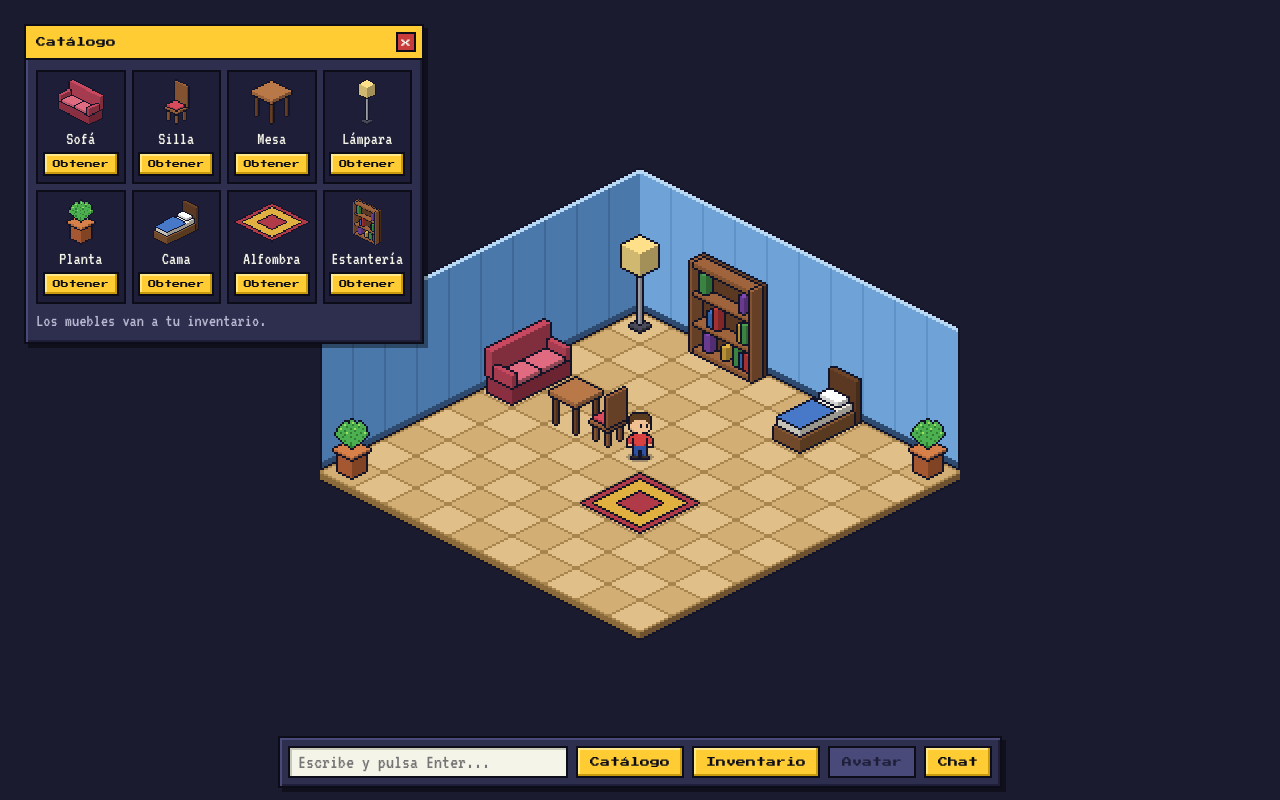
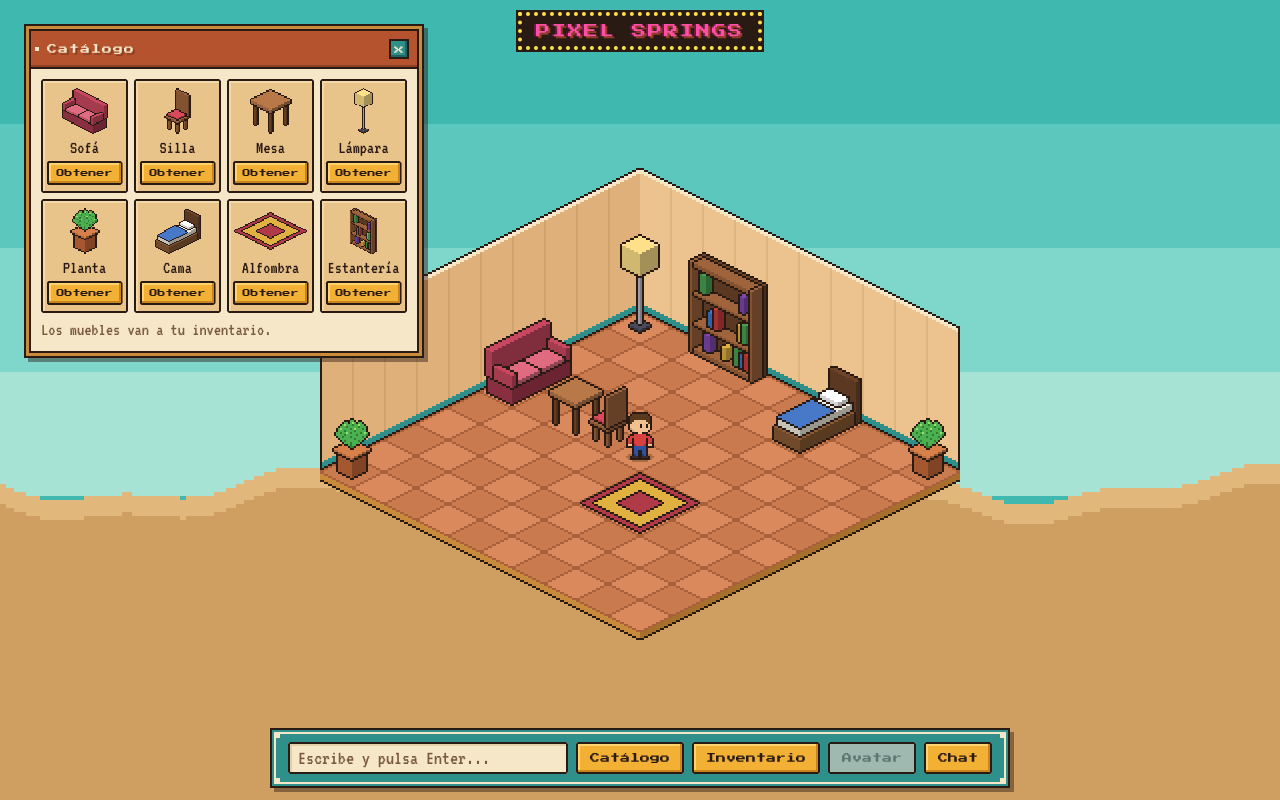
Before and after one commit to CeciliaFerraz14/habbo, a website built with Vite: page client/index.html in a window 1280 px wide. Both pictures are taken after a click on the button "Catálogo". Built offline with nearby package versions, Linux system fonts and the light colour scheme.

Commit message:
Pixel Springs: rebranding y estética de desierto
- Nuevo nombre del juego en interfaz, HTML y README
- Paleta centralizada en sprites/palette.ts (arena, ocre, terracota, turquesa, neones)
- Fondo de cielo por franjas y dunas pixeladas
- Sala con suelo de barro cocido y paredes de adobe
- Interfaz estilo letrero de diner y cartel de carretera, con marquesina del título

Co-Authored-By: Claude Opus 5.5 <noreply@anthropic.com>
Claude-Session: https://claude.ai/code/session_01AMRo7PTLVhJmbKfdWMrVJ5

```diff
--- a/client/index.html
+++ b/client/index.html
@@ -3,7 +3,7 @@
   <head>
     <meta charset="UTF-8" />
     <meta name="viewport" content="width=device-width, initial-scale=1.0" />
-    <title>habbo</title>
+    <title>Pixel Springs</title>
     <link rel="preconnect" href="https://fonts.googleapis.com" />
     <link rel="preconnect" href="https://fonts.gstatic.com" crossorigin />
     <link
--- a/client/src/engine/renderer.ts
+++ b/client/src/engine/renderer.ts
@@ -23,6 +23,7 @@ import {
 } from '../sprites/avatar';
 import type { Sprite } from '../sprites/canvas';
 import { getFurniSprite } from '../sprites/furniture/bake';
+import { PALETTE } from '../sprites/palette';
 import { MODELS } from '../sprites/furniture/index';
 import type { RoomSprites } from '../sprites/room';
 import { WALL_HEIGHT } from '../sprites/room';
@@ -30,7 +31,6 @@ import type { Camera } from './camera';
 import { depthSort, type DepthBox } from './depth';
 import { TILE_HEIGHT, TILE_WIDTH, tileToScreen, type Point } from './iso';
 
-const BACKGROUND = '#1b1b2f';
 const HALF_W = TILE_WIDTH / 2;
 const HALF_H = TILE_HEIGHT / 2;
 /** Milisegundos que dura cada fotograma de la animación de caminar. */
@@ -67,6 +67,7 @@ interface DrawnFurni {
 
 export class Renderer {
   private drawnFurni: DrawnFurni[] = [];
+  private backdrop: HTMLCanvasElement | null = null;
   private readonly alphaCache = new WeakMap<Sprite, Uint8ClampedArray>();
 
   constructor(
@@ -77,8 +78,7 @@ export class Renderer {
   render({ state, views, camera, hoverTile, selectedId, ghost, now }: RenderInput): void {
     const { ctx } = this;
     const { room } = state;
-    ctx.fillStyle = BACKGROUND;
-    ctx.fillRect(0, 0, ctx.canvas.width, ctx.canvas.height);
+    ctx.drawImage(this.getBackdrop(ctx.canvas.width, ctx.canvas.height), 0, 0);
     this.drawnFurni = [];
 
     this.drawFloor(room, camera);
@@ -139,6 +139,43 @@ export class Renderer {
     }
     const standHeight = getAvatarFrames(avatar.look)[avatar.direction][FRAME_STAND].height;
     return { x: centerX, y: centerY + 2 - standHeight };
+  }
+
+  /**
+   * Fondo del desierto: cielo en franjas de color (sin degradado suave, que no
+   * sería pixel art) y una línea de dunas en el horizonte. Solo se dibuja de
+   * nuevo cuando cambia el tamaño del canvas.
+   */
+  private getBackdrop(width: number, height: number): HTMLCanvasElement {
+    if (this.backdrop?.width === width && this.backdrop.height === height) return this.backdrop;
+
+    const canvas = document.createElement('canvas');
+    canvas.width = width;
+    canvas.height = height;
+    const g = canvas.getContext('2d')!;
+
+    // Cielo: 4 franjas horizontales, más claras cerca del horizonte.
+    const horizon = Math.round(height * 0.62);
+    const bands = PALETTE.sky;
+    const bandHeight = Math.ceil(horizon / bands.length);
+    bands.forEach((color, i) => {
+      g.fillStyle = color;
+      g.fillRect(0, i * bandHeight, width, bandHeight);
+    });
+
+    // Dunas: para cada columna calculamos una altura con dos ondas (seno) de
+    // distinto tamaño, redondeada a múltiplos de 2 para que tenga escalones pixel.
+    for (let x = 0; x < width; x++) {
+      const wave = Math.sin(x / 37) * 8 + Math.sin(x / 13) * 3;
+      const top = horizon - 6 + Math.round(wave / 2) * 2;
+      g.fillStyle = PALETTE.dunes;
+      g.fillRect(x, top, 1, height - top);
+      g.fillStyle = PALETTE.dunesShade;
+      g.fillRect(x, top + 10, 1, height - top - 10);
+    }
+
+    this.backdrop = canvas;
+    return canvas;
   }
 
   /** Lee (una sola vez por sprite) los píxeles del sprite para consultar su transparencia. */
--- a/client/src/main.ts
+++ b/client/src/main.ts
@@ -30,6 +30,12 @@ const canvas = document.querySelector<HTMLCanvasElement>('#game')!;
 const ctx = canvas.getContext('2d')!;
 
 document.title = GAME_NAME;
+
+// Letrero con el nombre del juego.
+const logo = document.createElement('div');
+logo.id = 'logo';
+logo.textContent = GAME_NAME.toUpperCase();
+document.querySelector('#ui')!.append(logo);
 
 // --- Estado inicial ----------------------------------------------------------
 
--- a/client/src/sprites/avatar.ts
+++ b/client/src/sprites/avatar.ts
@@ -20,6 +20,7 @@
 import type { AvatarLook, Direction } from '@juego/shared';
 import type { Sprite } from './canvas';
 import { shade } from './color';
+import { PALETTE } from './palette';
 import { bakePixelArt, type Palette } from './pixelArt';
 
 export const AVATAR_WIDTH = 16;
@@ -127,8 +128,8 @@ export type AvatarFrames = Record<Direction, Sprite[]>;
 
 function lookPalette(look: AvatarLook): Palette {
   return {
-    O: '#141428',
-    E: '#141428',
+    O: PALETTE.outline,
+    E: PALETTE.outline,
     B: '#3a2a2a',
     H: look.hair,
     h: shade(look.hair, 0.7),
@@ -168,5 +169,5 @@ export const SHADOW = bakePixelArt(
     '.xxxxxxxxxxxx.',
     '...xxxxxxxx...',
   ],
-  { x: 'rgba(20, 20, 40, 0.3)' },
+  { x: 'rgba(60, 30, 10, 0.28)' },
 );
--- a/client/src/sprites/furniture/bake.ts
+++ b/client/src/sprites/furniture/bake.ts
@@ -15,8 +15,9 @@ import { createSprite, type Sprite } from '../canvas';
 import { shade } from '../color';
 import { MODELS } from './index';
 import type { Box, Decal } from './model';
+import { PALETTE } from '../palette';
 
-const OUTLINE = '#141428';
+const OUTLINE = PALETTE.outline;
 
 export interface FurniSprite {
   sprite: Sprite;
--- /dev/null
+++ b/client/src/sprites/palette.ts
@@ -0,0 +1,35 @@
+// Paleta de colores de Pixel Springs: desierto de día, neones de noche.
+//
+// Todos los sprites generados por código sacan sus colores de aquí, así que
+// cambiar el ambiente del juego es tocar este archivo. En pixel art conviene
+// usar pocos colores y fuertes: cada uno tiene un papel claro.
+
+export const PALETTE = {
+  /** Contorno de todos los sprites: marrón casi negro (más cálido que el negro puro). */
+  outline: '#2a1a14',
+
+  // Desierto
+  sand: '#e8c48a',
+  sandDark: '#d4a96a',
+  ochre: '#c98a3a',
+  terracotta: '#b5532f',
+  terracottaDark: '#8f3f22',
+  adobe: '#e0b07a',
+  adobeLight: '#ecc28e',
+  cream: '#f6e7c8',
+
+  // Cielo de día (de arriba abajo) y horizonte
+  sky: ['#3fb8af', '#5cc8bd', '#7fd6cb', '#a6e3d4'],
+  dunes: '#e2b77c',
+  dunesShade: '#cf9f62',
+
+  // Noche y neones (se usarán en el ciclo día/noche)
+  night: '#1a1f3a',
+  neonPink: '#ff4fa3',
+  neonCyan: '#39e6ff',
+  neonYellow: '#ffe14d',
+
+  // Acentos
+  turquoise: '#2f8f8a',
+  turquoiseLight: '#5cc8bd',
+} as const;
--- a/client/src/sprites/room.ts
+++ b/client/src/sprites/room.ts
@@ -6,6 +6,7 @@
 
 import { TILE_HEIGHT, TILE_WIDTH } from '../engine/iso';
 import { createSprite, type Sprite } from './canvas';
+import { PALETTE } from './palette';
 
 /** Altura de las paredes en píxeles. */
 export const WALL_HEIGHT = 72;
@@ -15,23 +16,24 @@ export const FLOOR_THICKNESS = 4;
 const HALF_W = TILE_WIDTH / 2;
 const HALF_H = TILE_HEIGHT / 2;
 
+// Suelo de baldosa de barro cocido y paredes de adobe con rodapié turquesa.
 const C = {
-  outline: '#141428',
-  floorA: '#e0c088',
-  floorB: '#d2ae74',
-  floorLine: '#a8844e',
-  sideLeft: '#8a6a3a',
-  sideRight: '#6e5230',
-  wallLeft: '#4a78ab',
-  wallLeftSeam: '#3f6896',
-  wallRight: '#6fa3d8',
-  wallRightSeam: '#5f92c6',
-  wallCap: '#b8d8f4',
-  baseboard: '#2e4a6e',
-  hover: '#ffcc33',
-  selected: '#5ce1e6',
-  valid: '#6be36b',
-  invalid: '#ff5050',
+  outline: PALETTE.outline,
+  floorA: '#d9895b',
+  floorB: '#c97a4e',
+  floorLine: '#a85f3a',
+  sideLeft: PALETTE.ochre,
+  sideRight: '#a86f2c',
+  wallLeft: PALETTE.adobe,
+  wallLeftSeam: '#d2a26c',
+  wallRight: PALETTE.adobeLight,
+  wallRightSeam: '#dfb47f',
+  wallCap: PALETTE.cream,
+  baseboard: PALETTE.turquoise,
+  hover: PALETTE.neonYellow,
+  selected: PALETTE.neonCyan,
+  valid: '#7be35b',
+  invalid: '#ff4f4f',
 };
 
 /**
--- a/client/src/ui/furniPanel.ts
+++ b/client/src/ui/furniPanel.ts
@@ -17,9 +17,9 @@ export interface FurniPanel {
 export function createFurniPanel(actions: FurniPanelActions): FurniPanel {
   const win = new PixelWindow({
     title: 'Mueble',
-    x: window.innerWidth - 260,
+    x: window.innerWidth - 304,
     y: 24,
-    width: 236,
+    width: 280,
   });
   win.onClose = actions.onClose;
 
--- a/client/src/ui/styles.css
+++ b/client/src/ui/styles.css
@@ -1,15 +1,34 @@
-/* Estilos globales de la interfaz retro. */
+/*
+  Estilos de la interfaz de Pixel Springs: carteles de carretera y letreros de diner.
+
+  Reglas para que parezca pixel art:
+  - Nada de border-radius ni sombras difuminadas: solo bordes y sombras duras.
+  - Las "esquinas redondeadas" se hacen recortando un escalón de 2 px (clip-path).
+  - Los detalles pequeños (remaches, piquitos) se pintan con bloques de color.
+*/
 
 :root {
-  --bg: #1b1b2f;
-  --panel: #2e2e4f;
-  --panel-light: #4a4a7a;
-  --panel-dark: #1e1e38;
-  --border: #0d0d1a;
-  --text: #f4f4e8;
-  --muted: #b8b8d0;
-  --accent: #ffcc33;
-  --accent-dark: #c89a10;
+  /* Desierto */
+  --sand: #e8c48a;
+  --ochre: #c98a3a;
+  --terracotta: #b5532f;
+  --terracotta-dark: #8f3f22;
+  --cream: #f6e7c8;
+  --cream-dark: #e3cfa6;
+  --turquoise: #2f8f8a;
+  --turquoise-light: #5cc8bd;
+  --outline: #2a1a14;
+  /* Neones */
+  --neon-pink: #ff4fa3;
+  --neon-cyan: #39e6ff;
+  --neon-yellow: #ffe14d;
+  /* Botones: amarillo mostaza de letrero */
+  --mustard: #f2b134;
+  --mustard-light: #ffd36e;
+  --mustard-dark: #c9851c;
+
+  --text: var(--outline);
+  --muted: #7a5a40;
   --font-title: 'Press Start 2P', monospace;
   --font-text: 'VT323', monospace;
 }
@@ -23,7 +42,7 @@ body {
   margin: 0;
   height: 100%;
   overflow: hidden;
-  background: var(--bg);
+  background: #3fb8af;
   color: var(--text);
   font-family: var(--font-text);
 }
@@ -51,36 +70,71 @@ body {
   pointer-events: auto;
 }
 
+/* Esquinas "redondeadas" pixel: recortamos un escalón de 2 px en cada esquina. */
+.btn,
+.chat-input,
+.card {
+  clip-path: polygon(
+    2px 0, calc(100% - 2px) 0, 100% 2px, 100% calc(100% - 2px),
+    calc(100% - 2px) 100%, 2px 100%, 0 calc(100% - 2px), 0 2px
+  );
+}
+
+/* ---------- Letrero con el nombre del juego ---------- */
+
+/* Cartel de marquesina: fondo oscuro, texto neón rosa y bombillas (borde punteado). */
+#logo {
+  position: absolute;
+  top: 12px;
+  left: 50%;
+  transform: translateX(-50%);
+  padding: 8px 14px;
+  background: var(--outline);
+  border: 4px dotted var(--neon-yellow);
+  outline: 2px solid var(--outline);
+  font-family: var(--font-title);
+  font-size: 14px;
+  letter-spacing: 2px;
+  color: var(--neon-pink);
+  /* Sombras duras (sin desenfoque) desplazadas 2 px para dar volumen a las letras. */
+  text-shadow:
+    2px 2px 0 var(--terracotta-dark),
+    -2px 0 0 #6a1a44;
+  pointer-events: none;
+  user-select: none;
+  white-space: nowrap;
+}
+
 /* ---------- Botones ---------- */
 
-/* Bisel pixel: sombras interiores sin difuminar (luz arriba-izquierda, sombra abajo-derecha). */
+/* Bisel pixel: luz arriba-izquierda y sombra abajo-derecha, sin difuminar. */
 .btn {
   font-family: var(--font-title);
   font-size: 10px;
-  color: var(--border);
-  background: var(--accent);
-  border: 2px solid var(--border);
+  color: var(--outline);
+  background: var(--mustard);
+  border: 2px solid var(--outline);
   box-shadow:
-    inset -2px -2px 0 var(--accent-dark),
-    inset 2px 2px 0 #ffe88a;
+    inset -2px -2px 0 var(--mustard-dark),
+    inset 2px 2px 0 var(--mustard-light);
   padding: 8px 12px;
   cursor: pointer;
 }
 
 .btn:hover:not(:disabled) {
-  filter: brightness(1.08);
+  background: var(--mustard-light);
 }
 
 /* Al pulsar, el botón "se hunde" 2 píxeles. */
 .btn:active:not(:disabled) {
   transform: translate(2px, 2px);
-  box-shadow: inset 2px 2px 0 var(--accent-dark);
+  box-shadow: inset 2px 2px 0 var(--mustard-dark);
 }
 
 .btn:disabled {
-  background: var(--panel-light);
+  background: #9fb8b0;
   box-shadow: none;
-  color: var(--panel-dark);
+  color: #5d7570;
   cursor: not-allowed;
 }
 
@@ -89,22 +143,34 @@ body {
   padding: 6px 8px;
 }
 
-/* ---------- Barra inferior ---------- */
+/* ---------- Barra inferior: cartel de autopista ---------- */
 
+/*
+  Los carteles de carretera tienen un fondo de color con una línea clara
+  interior y remaches en las esquinas. La línea se hace con dos box-shadow
+  interiores (turquesa y crema); los remaches, con 4 bloques de 4x4 px pintados
+  en el fondo con linear-gradient (un degradado de un solo color = un bloque).
+*/
 #hud {
+  --rivet: var(--cream);
   position: absolute;
   left: 50%;
   bottom: 12px;
   transform: translateX(-50%);
   display: flex;
   gap: 8px;
-  padding: 8px;
-  background: var(--panel);
-  border: 2px solid var(--border);
+  padding: 12px 16px;
+  background:
+    linear-gradient(var(--rivet), var(--rivet)) left 4px top 4px / 4px 4px no-repeat,
+    linear-gradient(var(--rivet), var(--rivet)) right 4px top 4px / 4px 4px no-repeat,
+    linear-gradient(var(--rivet), var(--rivet)) left 4px bottom 4px / 4px 4px no-repeat,
+    linear-gradient(var(--rivet), var(--rivet)) right 4px bottom 4px / 4px 4px no-repeat,
+    var(--turquoise);
+  border: 2px solid var(--outline);
   box-shadow:
-    inset 2px 2px 0 var(--panel-light),
-    inset -2px -2px 0 var(--panel-dark),
-    4px 4px 0 rgba(0, 0, 0, 0.4);
+    inset 0 0 0 2px var(--turquoise),
+    inset 0 0 0 4px var(--cream),
+    4px 4px 0 rgba(42, 26, 20, 0.45);
 }
 
 /* ---------- Chat ---------- */
@@ -119,15 +185,19 @@ body {
   padding: 4px 8px;
   font-family: var(--font-text);
   font-size: 20px;
-  color: var(--border);
-  background: var(--text);
-  border: 2px solid var(--border);
-  box-shadow: inset 2px 2px 0 #c8c8b8;
+  color: var(--outline);
+  background: var(--cream);
+  border: 2px solid var(--outline);
+  box-shadow: inset 2px 2px 0 var(--cream-dark);
   outline: none;
 }
 
+.chat-input::placeholder {
+  color: var(--muted);
+}
+
 .chat-input:focus {
-  border-color: var(--accent);
+  background: #fff6e0;
 }
 
 .chat-log {
@@ -151,10 +221,10 @@ body {
   top: 0;
   max-width: 260px;
   padding: 2px 8px;
-  background: #ffffff;
-  color: var(--border);
-  border: 2px solid var(--border);
-  box-shadow: 2px 2px 0 rgba(0, 0, 0, 0.35);
+  background: #fffaf0;
+  color: var(--outline);
+  border: 2px solid var(--outline);
+  box-shadow: 2px 2px 0 rgba(42, 26, 20, 0.35);
   font-family: var(--font-text);
   font-size: 20px;
   line-height: 1;
@@ -167,7 +237,7 @@ body {
   y varias box-shadow sin difuminar, cada una es otro "píxel" desplazado.
   Empieza encima del borde inferior (top: 100%) para abrir un hueco en él.
 
-        fila 0:    . W W .      (hueco blanco en el borde)
+        fila 0:    . W W .      (hueco del color del bocadillo en el borde)
         fila 1:    D W W D
         fila 2:    . D D .
 */
@@ -178,27 +248,32 @@ body {
   top: 100%;
   width: 2px;
   height: 2px;
-  background: #ffffff;
+  background: #fffaf0;
   box-shadow:
-    -2px 0 0 #ffffff,
-    -4px 2px 0 var(--border),
-    -2px 2px 0 #ffffff,
-    0 2px 0 #ffffff,
-    2px 2px 0 var(--border),
-    -2px 4px 0 var(--border),
-    0 4px 0 var(--border);
+    -2px 0 0 #fffaf0,
+    -4px 2px 0 var(--outline),
+    -2px 2px 0 #fffaf0,
+    0 2px 0 #fffaf0,
+    2px 2px 0 var(--outline),
+    -2px 4px 0 var(--outline),
+    0 4px 0 var(--outline);
 }
 
-/* ---------- Ventanas ---------- */
+/* ---------- Ventanas: letrero de diner ---------- */
 
+/*
+  Marco doble como los letreros esmaltados: borde oscuro, franja ocre y otra
+  línea oscura por dentro. Todo con box-shadow interiores de colores sólidos.
+*/
 .win {
   position: absolute;
-  background: var(--panel);
-  border: 2px solid var(--border);
+  background: var(--cream);
+  border: 2px solid var(--outline);
   box-shadow:
-    inset 2px 2px 0 var(--panel-light),
-    inset -2px -2px 0 var(--panel-dark),
-    4px 4px 0 rgba(0, 0, 0, 0.4);
+    inset 0 0 0 3px var(--ochre),
+    inset 0 0 0 5px var(--outline),
+    4px 4px 0 rgba(42, 26, 20, 0.45);
+  padding: 5px;
   max-width: calc(100vw - 16px);
 }
 
@@ -206,17 +281,24 @@ body {
   display: none;
 }
 
+/* Cabecera roja del letrero con remaches crema en las esquinas. */
 .win-title {
+  --rivet: var(--cream);
   display: flex;
   align-items: center;
   justify-content: space-between;
   gap: 8px;
-  padding: 6px 6px 6px 10px;
-  background: var(--accent);
-  color: var(--border);
-  border-bottom: 2px solid var(--border);
+  padding: 8px 8px 8px 16px;
+  background:
+    linear-gradient(var(--rivet), var(--rivet)) left 4px center / 4px 4px no-repeat,
+    var(--terracotta);
+  color: var(--cream);
+  border-bottom: 2px solid var(--outline);
+  box-shadow: inset 0 -2px 0 var(--terracotta-dark);
   font-family: var(--font-title);
   font-size: 10px;
+  letter-spacing: 1px;
+  text-shadow: 2px 2px 0 var(--terracotta-dark);
   cursor: move;
   user-select: none;
   touch-action: none;
@@ -229,9 +311,10 @@ body {
   font-family: var(--font-title);
   font-size: 10px;
   line-height: 1;
-  color: var(--text);
-  background: #c83c3c;
-  border: 2px solid var(--border);
+  color: var(--cream);
+  background: var(--turquoise);
+  border: 2px solid var(--outline);
+  box-shadow: inset -2px -2px 0 #1f6662;
   cursor: pointer;
 }
 
@@ -255,9 +338,10 @@ body {
   align-items: center;
   gap: 4px;
   padding: 6px 4px;
-  background: var(--panel-dark);
-  border: 2px solid var(--border);
-  color: var(--text);
+  background: var(--sand);
+  border: 2px solid var(--outline);
+  box-shadow: inset 2px 2px 0 #f3d9a8;
+  color: var(--outline);
   font-family: var(--font-text);
 }
 
@@ -266,7 +350,7 @@ body {
 }
 
 .card-button:hover {
-  border-color: var(--accent);
+  background: var(--mustard-light);
 }
 
 .card .icon {
@@ -287,8 +371,8 @@ body {
   top: 2px;
   right: 2px;
   padding: 0 4px;
-  background: var(--accent);
-  color: var(--border);
+  background: var(--terracotta);
+  color: var(--cream);
   font-size: 16px;
 }
 
--- a/package.json
+++ b/package.json
@@ -1,7 +1,7 @@
 {
   "name": "juego-isometrico",
   "private": true,
-  "description": "Juego social isométrico en pixel art (monorepo: client, server, shared)",
+  "description": "Pixel Springs: juego social isométrico en pixel art (monorepo: client, server, shared)",
   "workspaces": [
     "shared",
     "client",
--- a/shared/src/constants.ts
+++ b/shared/src/constants.ts
@@ -1,10 +1,7 @@
 // Constantes compartidas entre cliente y servidor.
 
-/**
- * Nombre del juego. Es provisional: cambiarlo aquí lo cambia en todo el proyecto.
- * OJO: "Habbo" es una marca registrada; hay que sustituirlo antes de publicar.
- */
-export const GAME_NAME = 'habbo';
+/** Nombre del juego. Cambiarlo aquí lo cambia en toda la interfaz. */
+export const GAME_NAME = 'Pixel Springs';
 
 /** Tamaño de la sala en baldosas (ancho = eje X, fondo = eje Y). */
 export const ROOM_WIDTH = 10;
```
Also changed, not shown: README.md.
